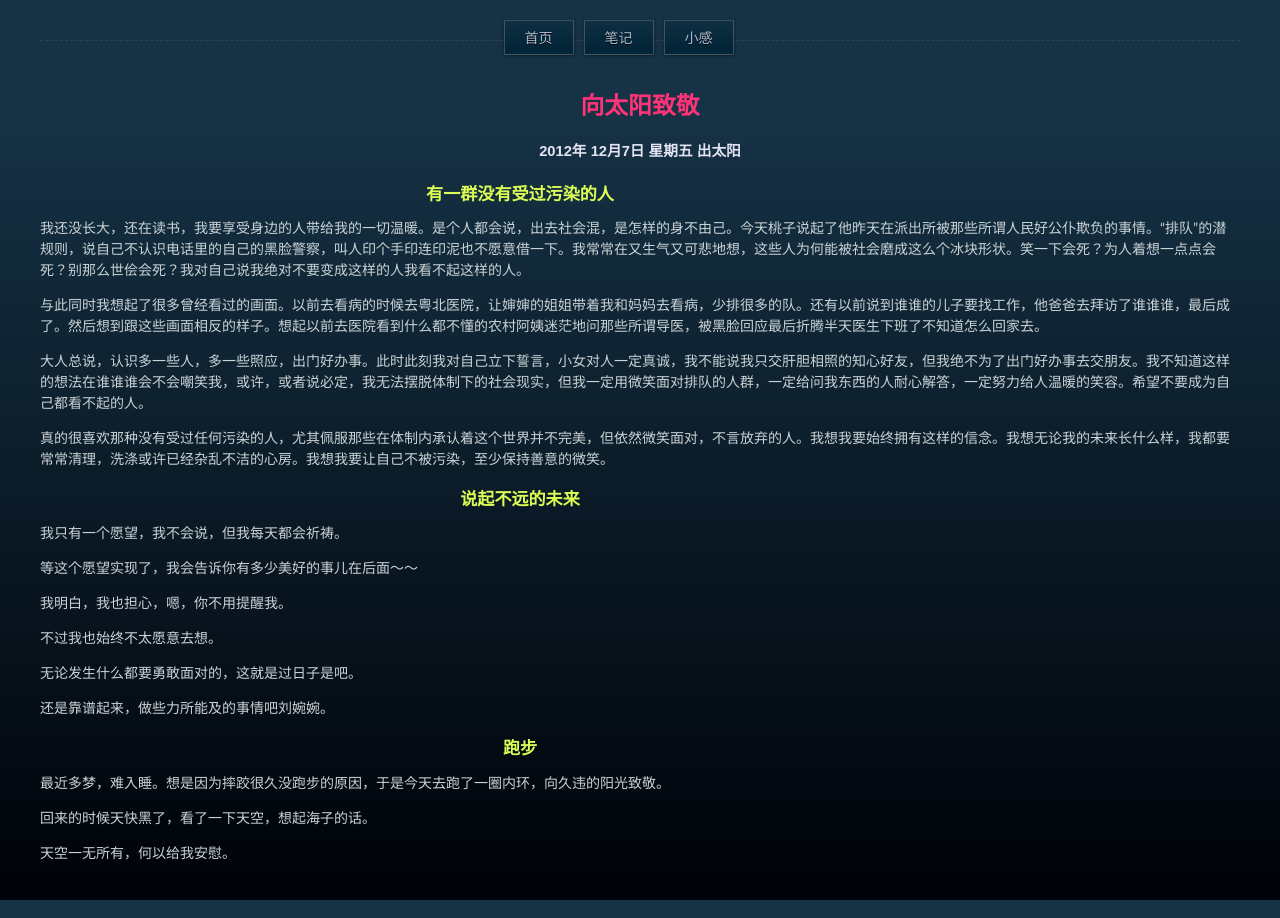
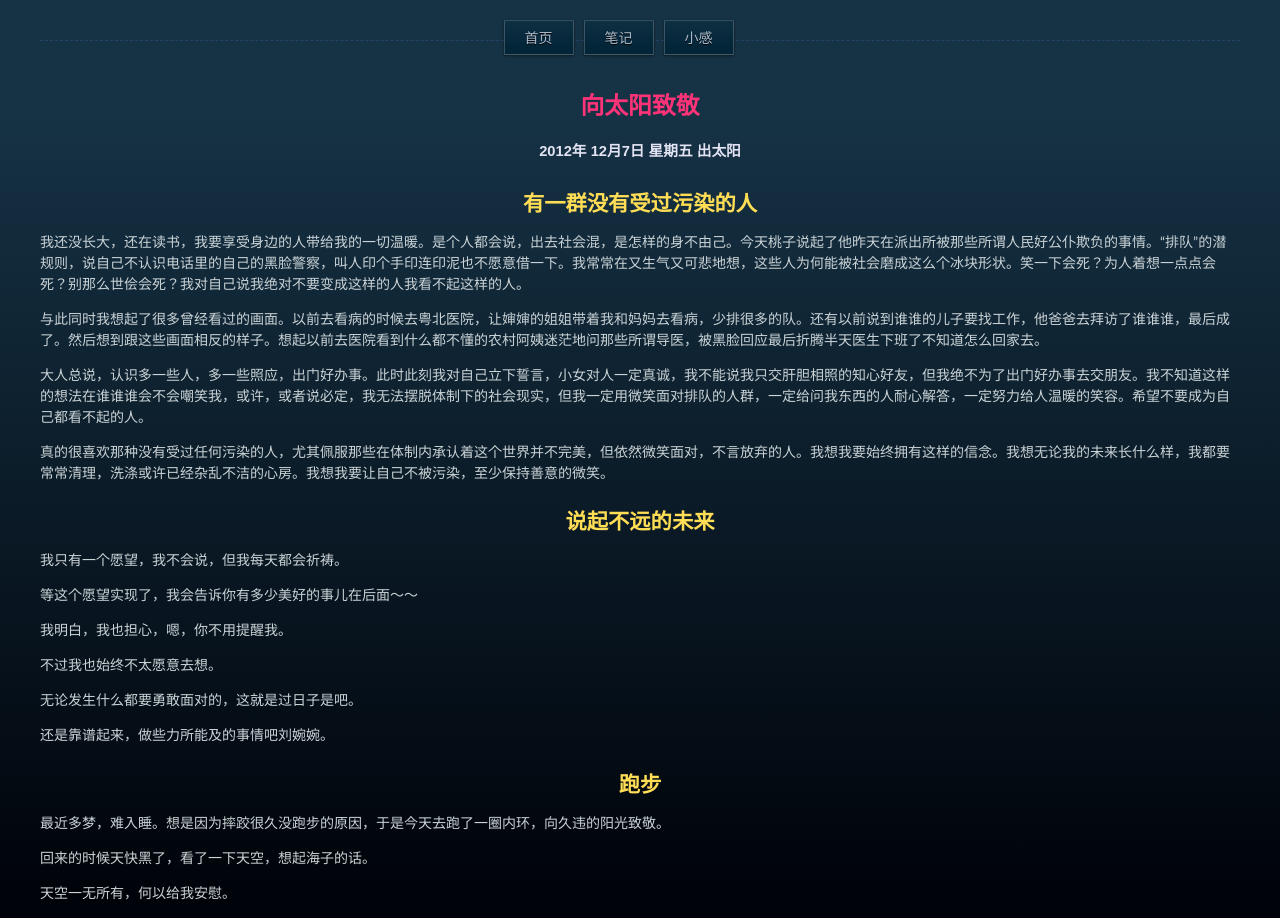
Before and after one commit to liuwanzh/demo, a Jekyll site: the page diary_html/20121207_run.html, which Jekyll copies as it is, in a window 1280 px wide. Built offline with Jekyll 4.4.1, drawn with Linux system fonts in a browser that asks for light colours.

Commit message:
add 2012-12-07 diary

```diff
--- a/diary_html/20121207_run.html
+++ b/diary_html/20121207_run.html
@@ -26,7 +26,7 @@
 
 <h1 id="toc_1" class="justcenter">向太阳致敬</h1>
 <h5 id="toc_1.0.0.0.1" class="justcenter">2012年 12月7日 星期五 出太阳</h5>
-<h3 id="toc_1.0.1" class="justcenter">有一群没有受过污染的人</h3>
+<h2 id="toc_1.1" class="justcenter">有一群没有受过污染的人</h2>
 <p>
 我还没长大，还在读书，我要享受身边的人带给我的一切温暖。是个人都会说，出去社会混，是怎样的身不由己。今天桃子说起了他昨天在派出所被那些所谓人民好公仆欺负的事情。“排队”的潜规则，说自己不认识电话里的自己的黑脸警察，叫人印个手印连印泥也不愿意借一下。我常常在又生气又可悲地想，这些人为何能被社会磨成这么个冰块形状。笑一下会死？为人着想一点点会死？别那么世侩会死？我对自己说我绝对不要变成这样的人我看不起这样的人。
 </p>
@@ -43,7 +43,7 @@
 真的很喜欢那种没有受过任何污染的人，尤其佩服那些在体制内承认着这个世界并不完美，但依然微笑面对，不言放弃的人。我想我要始终拥有这样的信念。我想无论我的未来长什么样，我都要常常清理，洗涤或许已经杂乱不洁的心房。我想我要让自己不被污染，至少保持善意的微笑。
 </p>
 
-<h3 id="toc_1.0.2" class="justcenter">说起不远的未来</h3>
+<h2 id="toc_1.2" class="justcenter">说起不远的未来</h2>
 <p>
 我只有一个愿望，我不会说，但我每天都会祈祷。
 </p>
@@ -68,7 +68,7 @@
 还是靠谱起来，做些力所能及的事情吧刘婉婉。
 </p>
 
-<h3 id="toc_1.0.3" class="justcenter">跑步</h3>
+<h2 id="toc_1.3" class="justcenter">跑步</h2>
 <p>
 最近多梦，难入睡。想是因为摔跤很久没跑步的原因，于是今天去跑了一圈内环，向久违的阳光致敬。
 </p>
```
Also changed, not shown: 1 other file.
